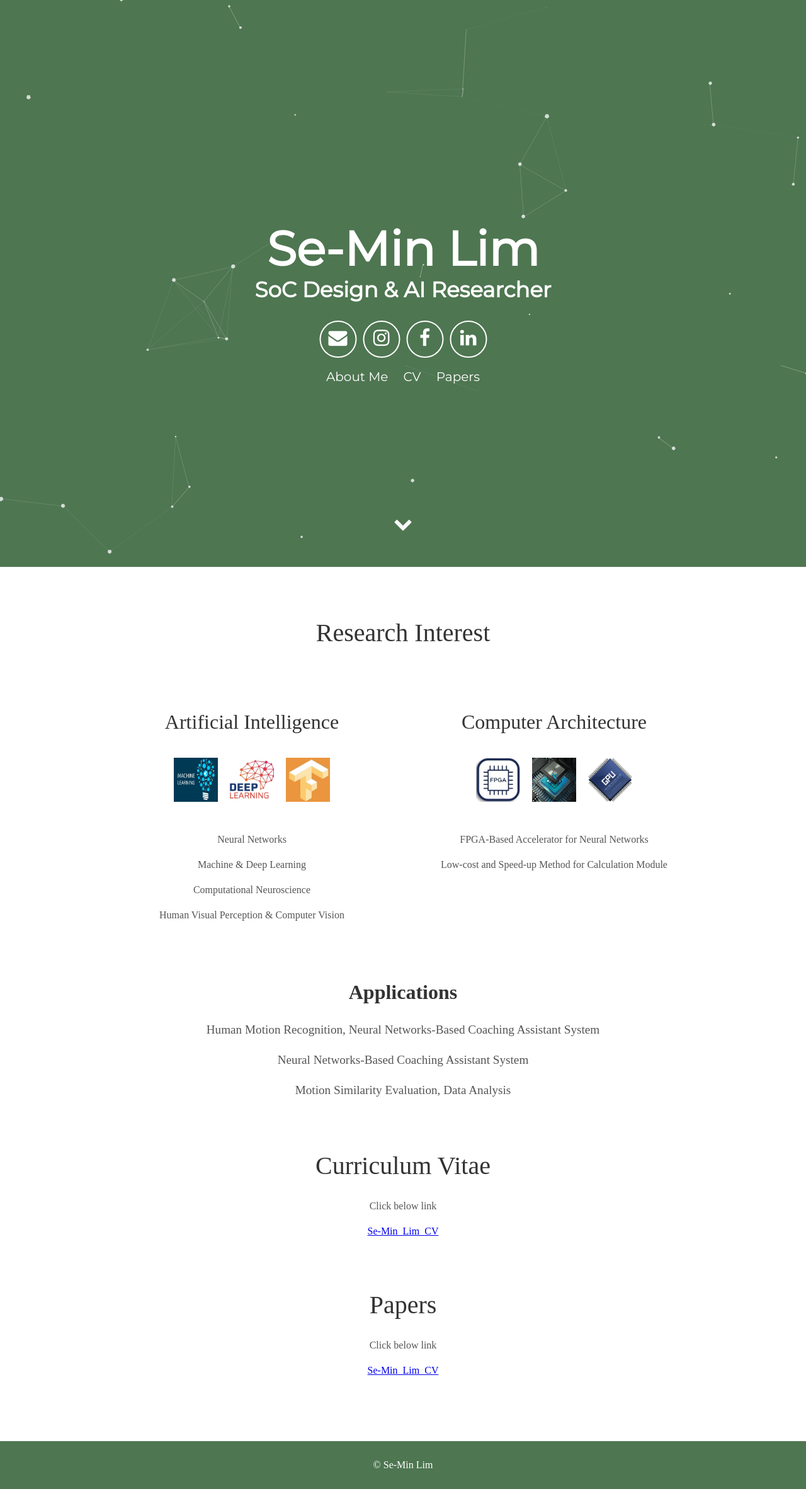
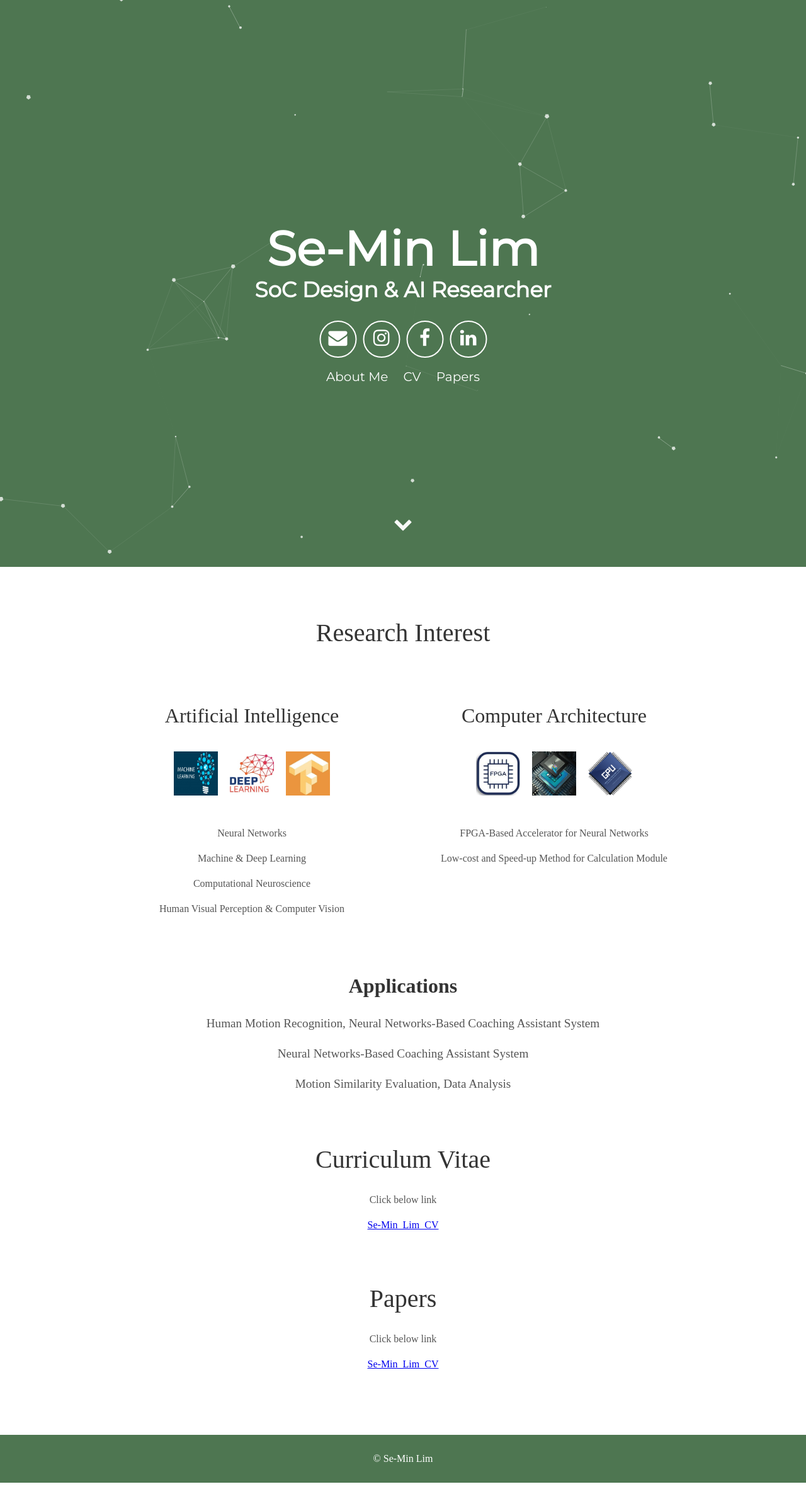
Before and after one commit to SeMinLim/SeMinLim.github.io, a Jekyll site: the page built from index.html, in a window 1280 px wide. Shown: the whole page at 63% size. Built offline with Jekyll 4.4.1, drawn with Linux system fonts in a browser that asks for light colours; some web fonts are replaced.

Commit message:
Update about.html

```diff
--- a/_includes/about.html
+++ b/_includes/about.html
@@ -1,4 +1,4 @@
-<div class="user-details" style="margin:0px 0px -5px 0px;">
+<div class="user-details" style="margin:0px 0px -15px 0px;">
   <h1>Research Interest</h1>
 </div>
 <div class="user">
```
